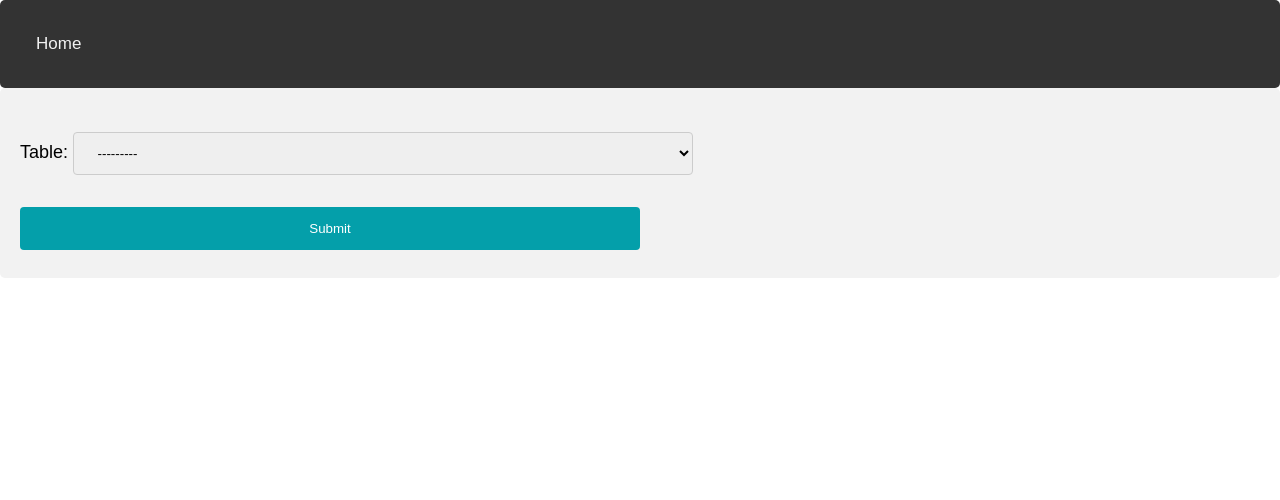
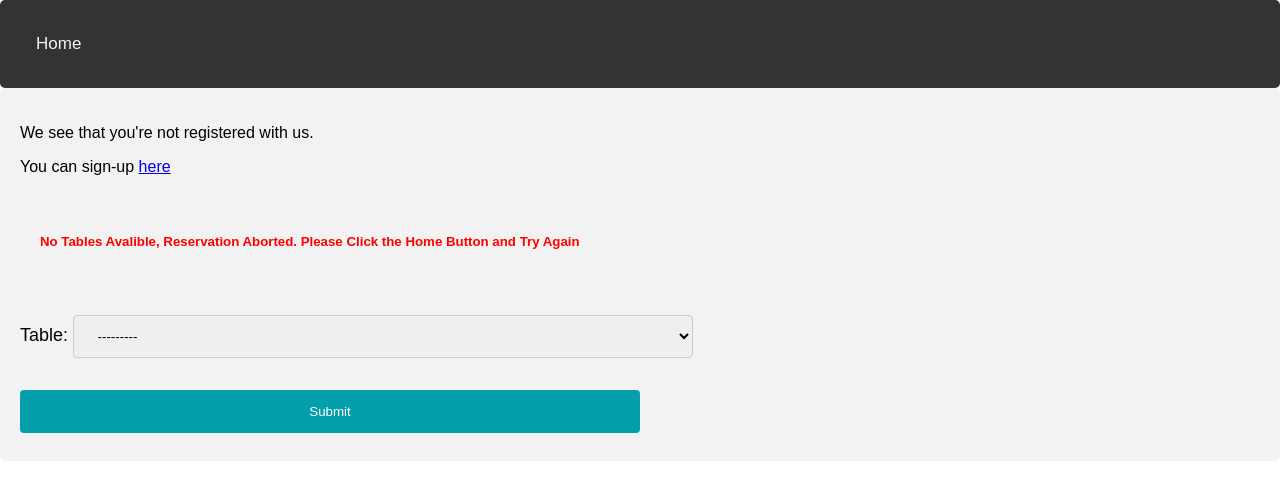
Before and after one commit to vBedar/COSC-4351, a Django app: page /reservation/1 in a window 1280 px wide. Shown: the top 500 px of the page. Run offline with Django 4.2, Linux system fonts and the light colour scheme; tables that the repository leaves empty hold one stand-in row (values such as "Sample post"); data that the repository does not hold is empty; parts of the project's set-up code (start-up, migrations or seed data) failed here and were passed over.

Commit message:
Added no table warning

```diff
--- a/core/models.py
+++ b/core/models.py
@@ -58,7 +58,6 @@ class Reservation (models.Model):
     GuestNum = models.PositiveIntegerField()
     #HoldFee = models.DecimalField(max_digits=100, decimal_places=2, null=True) #For high traffic days. Thinking of tracking those by marking true if it's a holiday, weekend, or if a ceratin amount of tables are reserved ~ Victoria Bedar
     isHighTraffic = models.BooleanField(default=False)
-    isRegistered = models.BooleanField(default=False)
     # def limitQuery(self):
     #      q = Reservation.objects.filter(Time__gte = self.Time)
     #      for Table in q.iterator():
--- a/core/views.py
+++ b/core/views.py
@@ -5,7 +5,7 @@ from django.contrib import messages
 from django.http import HttpResponse
 from django.contrib.auth.decorators import login_required
 from django.views.generic import TemplateView
-import datetime
+from datetime import timedelta
 from .models import Profile, Reservation, Table, ReservationForm, RTableForm
 # Create your views here.
 
@@ -193,12 +193,16 @@ def reserveTable(request, r_id):
     reservation = Reservation.objects.get(pk=r_id)
     #reservation.limitQuery()
     #Set choice limit using Query (I would have limit_choices_to be limited by a function that calls self but that doesn't work) ~ Victoria Bedar
-    q = Reservation.objects.filter(Time__gte = reservation.Time).filter(Time__lte = reservation.Time + datetime.timedelta(hours=1))
+    hour_later = reservation.Time + timedelta(hours=1)
+    q = Reservation.objects.filter(Time__gte = reservation.Time).filter(Time__lte = hour_later)
     for t in q:
         if Table.objects.filter(pk=t.Table_id).exists():
             T=Table.objects.get(pk=t.Table_id)
             T.isReserved = True
             T.save()
+    if Table.objects.filter(isReserved=False).count() <= 0:
+        messages.warning(request, 'No Tables Avalible, Reservation Aborted. Please Click the Home Button and Try Again')
+        reservation.delete()
     if request.method == 'POST':
         form = RTableForm(request.POST)
         if form.is_valid():
--- a/templates/confirmation.html
+++ b/templates/confirmation.html
@@ -19,10 +19,6 @@
     <div style="padding-left:20px">
     <h1>Thank you for your reservation {{reservation.Name}}!</h1>
     <p>We hope to see you at {{reservation.Time}} at table(s) {{reservation.Table}}.</p>
-    {% if reservation.isRegistered is not True %}
-    <p>We see that your not registered with us.</p>
-    <p>You can sign-up <a href="\signup">here</a></p>
-    {% endif %}
     {% if reservation.isHighTraffic %}
     <p>It's a busy day today. Failure to show up will result in a minimum $10 fine!</p>
     {% endif %}
--- a/templates/reservation.html
+++ b/templates/reservation.html
@@ -14,6 +14,20 @@
     </div>
 
     <div style="padding-left:20px">
+    {% if user.is_authenticated is not True %}
+    <p>We see that you're not registered with us.</p>
+    <p>You can sign-up <a href="\signup">here</a></p>
+    {% endif %}
+    <div>
+        <style>
+            h5{
+                color:red;
+            }
+        </style>
+        {% for message in messages %}
+        <h5>{{message}}</h5>
+        {% endfor %}
+    </div>
     <form class="editUser" method="post" action="">
         {% csrf_token %}
         {{form.as_p}}
```
Also changed, not shown: core/migrations/0022_remove_reservation_isregistered.py (added).
